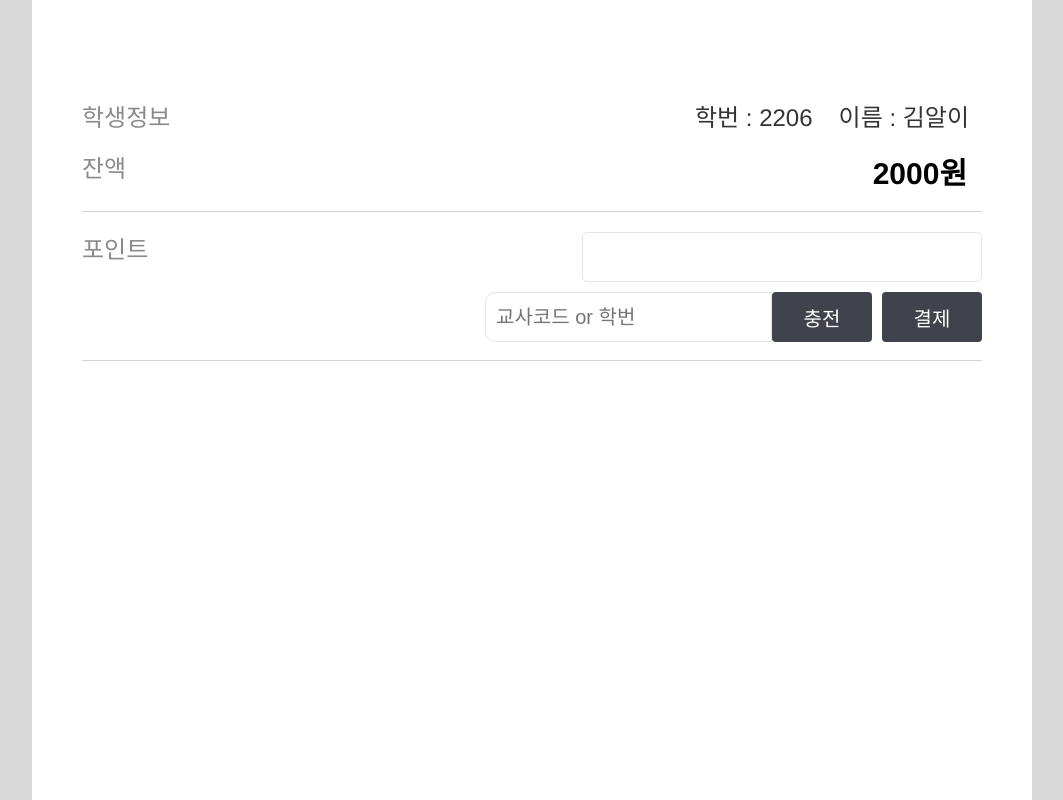
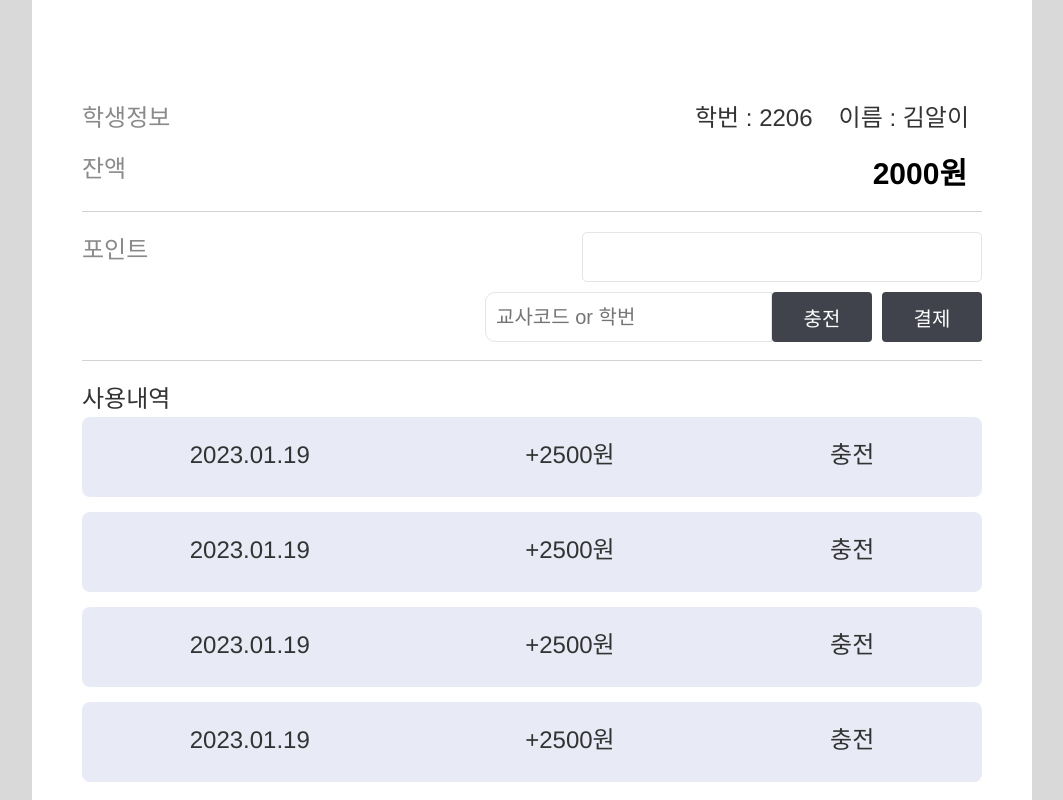
Before and after one commit to hyeonjoonpark/DevCoop-front, a React (Create React App) app: page /payments in a window 1280 px wide. Shown: the whole page, without its empty margins (108-1171 px from the left). Built offline with nearby package versions, Linux system fonts and the light colour scheme.

Commit message:
FEAT : 사용자 결제 이용내역 컴포넌트 구현

```diff
--- a/src/common/GlobalStyle.jsx
+++ b/src/common/GlobalStyle.jsx
@@ -46,4 +46,8 @@ export const GlobalStyle = createGlobalStyle`
     outline: none;
     color: #333;
   }
+
+  li,ol {
+    list-style: none;
+  }
 `;
--- a/src/components/Payments/index.jsx
+++ b/src/components/Payments/index.jsx
@@ -1,9 +1,11 @@
 import PaymentsCheck from "../PaymentsCheck";
+import UsePointLogItem from "../UsePointLogItem";
 import * as C from "../Compelete/style";
 import * as _ from "./style";
 
 const Payments = () => {
   const TextColor = "#8A8A8A";
+  const data = [1, 2, 3, 4];
 
   return (
     <C.CompeleteWrap>
@@ -39,6 +41,14 @@ const Payments = () => {
         </_.PointBottom>
       </_.PointWrap>
 
+      <_.UseLogWrap>
+        <C.InfoText>사용내역</C.InfoText>
+        {data.map((item) => (
+        <li key={item}>
+          <UsePointLogItem />
+        </li>
+      ))}
+      </_.UseLogWrap>
     </C.CompeleteWrap>
   );
 };
--- a/src/components/Payments/style.js
+++ b/src/components/Payments/style.js
@@ -32,3 +32,8 @@ export const PointBottom = styled.div`
   width: 100%;
   height: 50px;
 `;
+
+export const UseLogWrap = styled.div`
+  margin-top: 20px;
+  width: 100%;
+`;
--- /dev/null
+++ b/src/components/UsePointLogItem/index.jsx
@@ -0,0 +1,27 @@
+import React, { useState } from "react";
+import * as _ from "./style";
+import * as C from "../Compelete/style";
+
+const UsePointLogItem = () => {
+  const [ispoint, setIsPoint] = useState(true);
+
+  // const handlePoint = () => {
+  //   // TODO : 만약 결제를 했다면 isPoint를 false로, 성공했다면 true로 반환하는 함수 로직 작성
+  // }
+
+  return ispoint ? (
+    <_.PointLogWrap backgroundColor={"#E8EBF5"}>
+      <C.InfoText>2023.01.19</C.InfoText>
+      <C.InfoText>+2500원</C.InfoText>
+      <C.InfoText>충전</C.InfoText>
+    </_.PointLogWrap>
+  ) : (
+    <_.PointLogWrap>
+      <C.InfoText>2023.01.19</C.InfoText>
+      <C.InfoText>-2500원</C.InfoText>
+      <C.InfoText>결제</C.InfoText>
+    </_.PointLogWrap>
+  );
+};
+
+export default UsePointLogItem;
--- /dev/null
+++ b/src/components/UsePointLogItem/style.js
@@ -0,0 +1,14 @@
+import styled from "styled-components";
+
+export const PointLogWrap = styled.div`
+  display: flex;
+  justify-content: space-around;
+
+  margin-bottom: 15px;
+  padding-top: 20px;
+  width: 100%;
+  height: 80px;
+
+  background-color: ${props => props.backgroundColor ? props.backgroundColor : "#eff0f2"};
+  border-radius: 8px;
+`;
```
